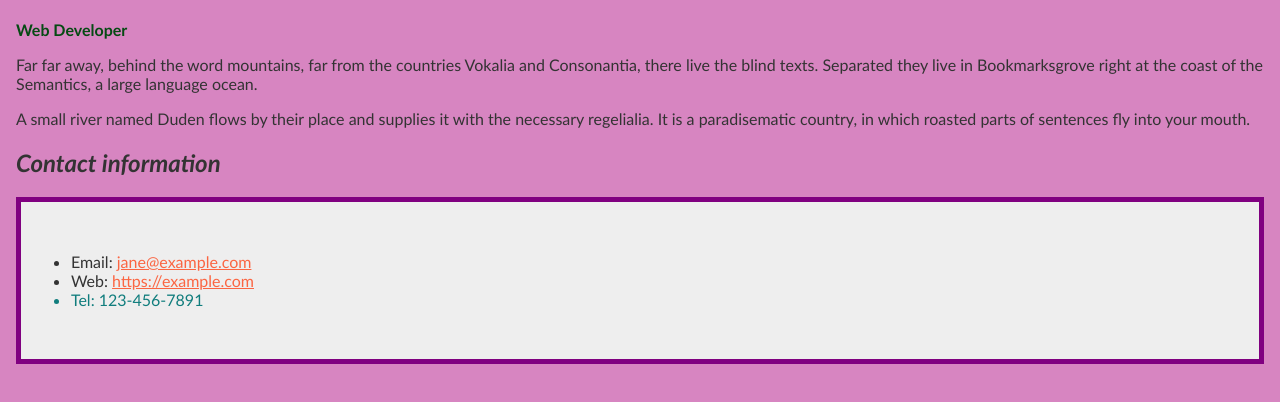
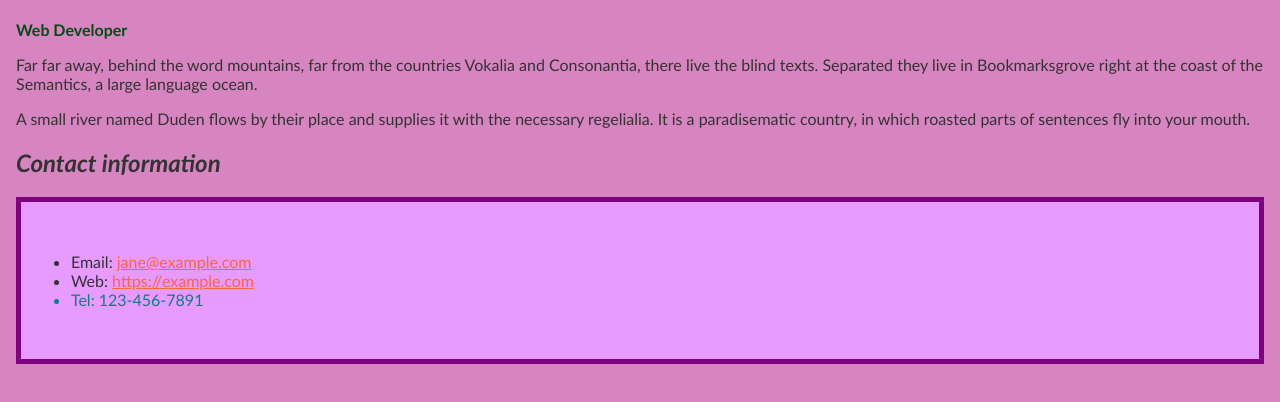
Before and after one commit to JJCokeky/John-WebDev, a plain HTML site: page Assignment3/Part1/index.html in a window 1280 px wide. Shown: the part 124-526 px from the top of the page. Drawn offline with Linux system fonts and the light colour scheme.

Commit message:
change ul background color

```diff
--- a/Assignment3/Part1/index.html
+++ b/Assignment3/Part1/index.html
@@ -41,7 +41,7 @@
       }
 
       ul {
-        background-color: #eeeeee;
+        background-color: #e79aff;
         border: 5px solid purple;
         padding: 4%;
       }
```
